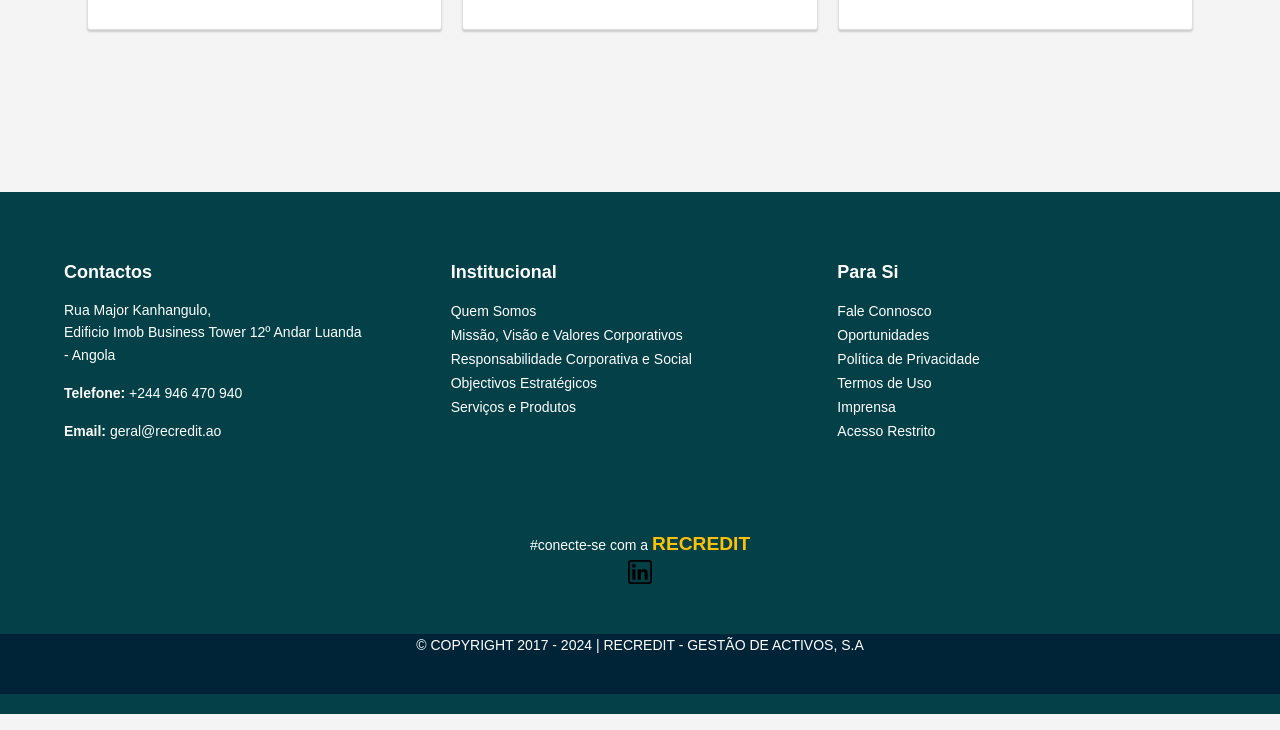
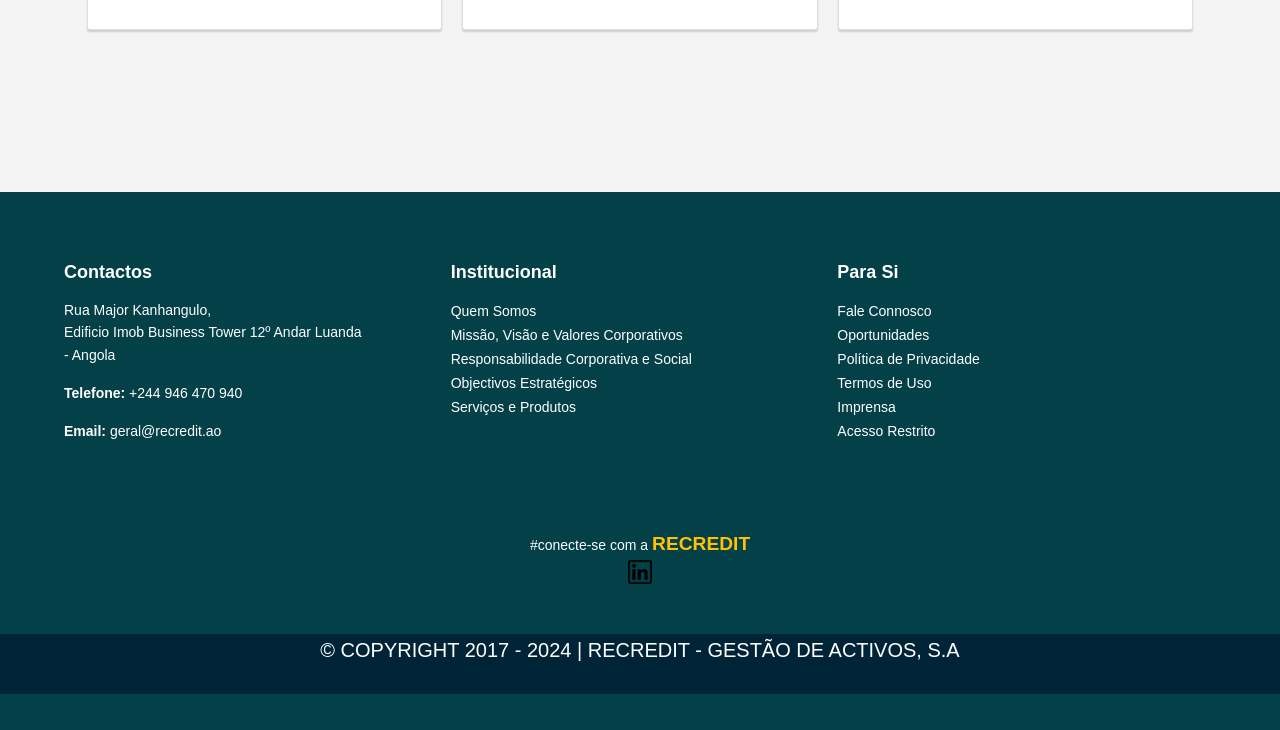
Before and after one commit to Averson01/Recredit-SITE, a plain HTML site: page index.html in a window 1280 px wide. Shown: the part 2254-2984 px from the top of the page. Drawn offline with nearby package versions, Linux system fonts and the light colour scheme.

Commit message:
nova actualizacao

```diff
--- a/index.html
+++ b/index.html
@@ -243,9 +243,9 @@
             <img src="imagens/linkedin.png" alt="LinkedIn">
           </a>
         </div>
-        <div class="footer-copyright">
-          <p>&copy; COPYRIGHT 2017 - 2024 | RECREDIT - GESTÃO DE ACTIVOS, S.A</p>
-        </div>
+
+          <p class="footer-copyright">&copy; COPYRIGHT 2017 - 2024 | RECREDIT - GESTÃO DE ACTIVOS, S.A</p>
+
       </footer>
 
 
```
